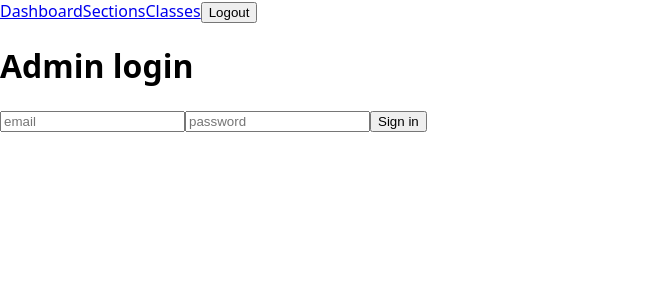
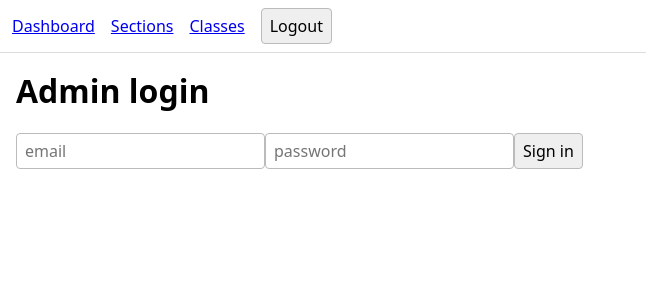
Before and after one commit to zeiandev/mysched-admin, a Next.js app: page /login in a window 1280 px wide. Shown: the top 300 px of the page, without its empty margins (0-646 px from the left). Built offline with nearby package versions, Linux system fonts and the light colour scheme.

Commit message:
fixed /globals.css

```diff
--- a/src/app/globals.css
+++ b/src/app/globals.css
@@ -1 +1,10 @@
-*{box-sizing:border-box}body{margin:0;font-family:system-ui,Arial}
+*{box-sizing:border-box}
+body{margin:0;font-family:system-ui,Arial}
+nav{display:flex;gap:16px;align-items:center;padding:8px 12px;border-bottom:1px solid #ddd}
+main{padding:16px}
+input,button,select{font:inherit;padding:6px 8px;border:1px solid #bbb;border-radius:4px}
+button{cursor:pointer}
+ul{padding:0;margin:0;list-style:disc inside}
+table{border-collapse:collapse;width:100%}
+th,td{border:1px solid #ccc;padding:6px 8px;text-align:left}
+h1{margin-top:0}
```
